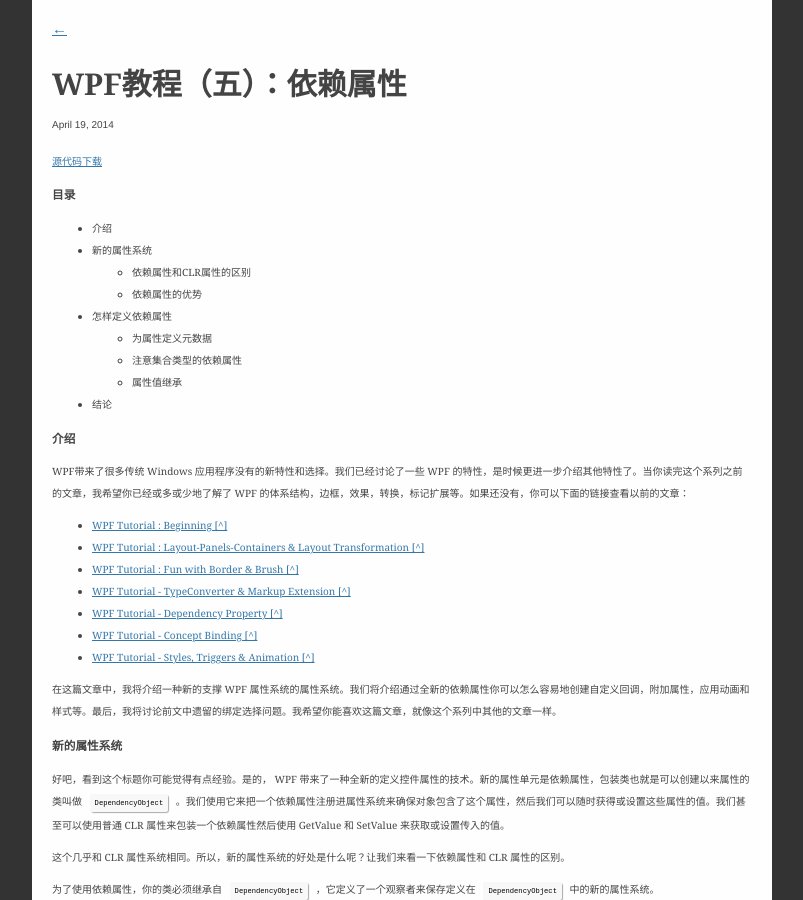
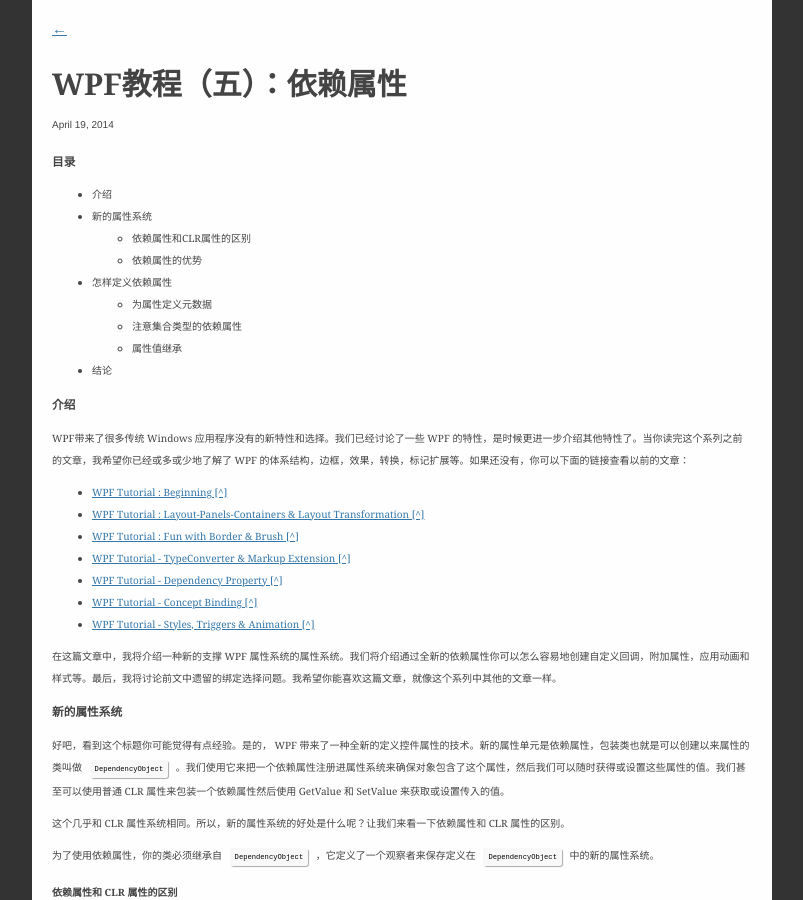
Before and after one commit to osrpt/osrpt.github.com, a Jekyll site: the page built from _posts/2014-04-19-WPF-Tutorial-Dependency-Property.md, in a window 1280 px wide and 900 px high. Shown: the whole window, without its empty margins (238-1041 px from the left). Built offline with Jekyll 4.4.1, drawn with Linux system fonts in a browser that asks for light colours; Markdown is read by kramdown in place of the engine named in the settings.

Commit message:
修改源码位置

```diff
--- a/_posts/2014-04-19-WPF-Tutorial-Dependency-Property.md
+++ b/_posts/2014-04-19-WPF-Tutorial-Dependency-Property.md
@@ -2,8 +2,6 @@
 layout: post
 title: WPF教程（五）：依赖属性
 ---
-
-[源代码下载](/images/post/wpf5/BindingDP.zip)
 
 ###目录
 
```
Also changed, not shown: other parts of _posts/2014-04-19-WPF-Tutorial-Dependency-Property.md (+2 -0 lines).
